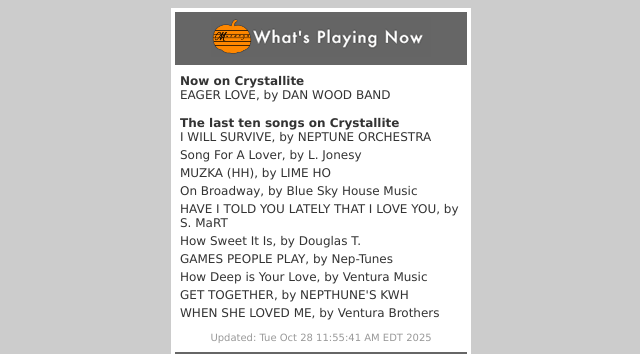
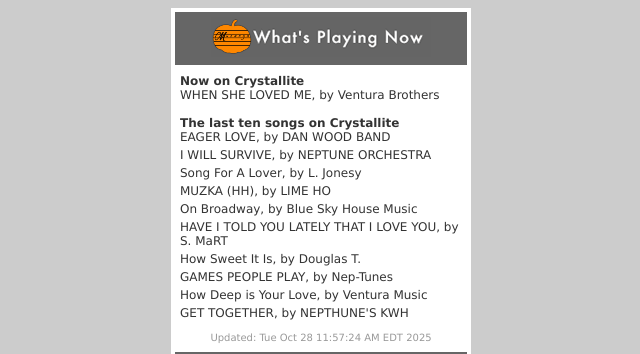
Before and after one commit to veespecial/crystallite-wpn, a plain HTML site: page index.html in a window 1280 px wide. Shown: the top 354 px of the page, without its empty margins (319-959 px from the left). Drawn offline with Linux system fonts and the light colour scheme.

Commit message:
Update index.html

```diff
--- a/index.html
+++ b/index.html
@@ -16,8 +16,11 @@
 <tr>
 <td>
 <div id="titles">
-<b>Now on Crystallite</b><br>EAGER LOVE, by DAN WOOD BAND<br><br>
+<b>Now on Crystallite</b><br>WHEN SHE LOVED ME, by Ventura Brothers<br><br>
 <b>The last ten songs on Crystallite</b><br>
+EAGER LOVE, by DAN WOOD BAND
+<div style='height:1px;'>&#8203;</div>
+<img src='shimi.gif' height='3' width='1' style='display:block;margin:0;'>
 I WILL SURVIVE, by NEPTUNE ORCHESTRA
 <div style='height:1px;'>&#8203;</div>
 <img src='shimi.gif' height='3' width='1' style='display:block;margin:0;'>
@@ -43,11 +46,8 @@ How Deep is Your Love, by Ventura Music
 <div style='height:1px;'>&#8203;</div>
 <img src='shimi.gif' height='3' width='1' style='display:block;margin:0;'>
 GET TOGETHER, by NEPTHUNE'S KWH
-<div style='height:1px;'>&#8203;</div>
-<img src='shimi.gif' height='3' width='1' style='display:block;margin:0;'>
-WHEN SHE LOVED ME, by Ventura Brothers
 <div style='line-height:1em;'>&#8203;</div>
-<div id='update'>Updated: Tue Oct 28 11:55:41 AM EDT 2025</div>
+<div id='update'>Updated: Tue Oct 28 11:57:24 AM EDT 2025</div>
 </div>
 </td>
 </tr>
```
